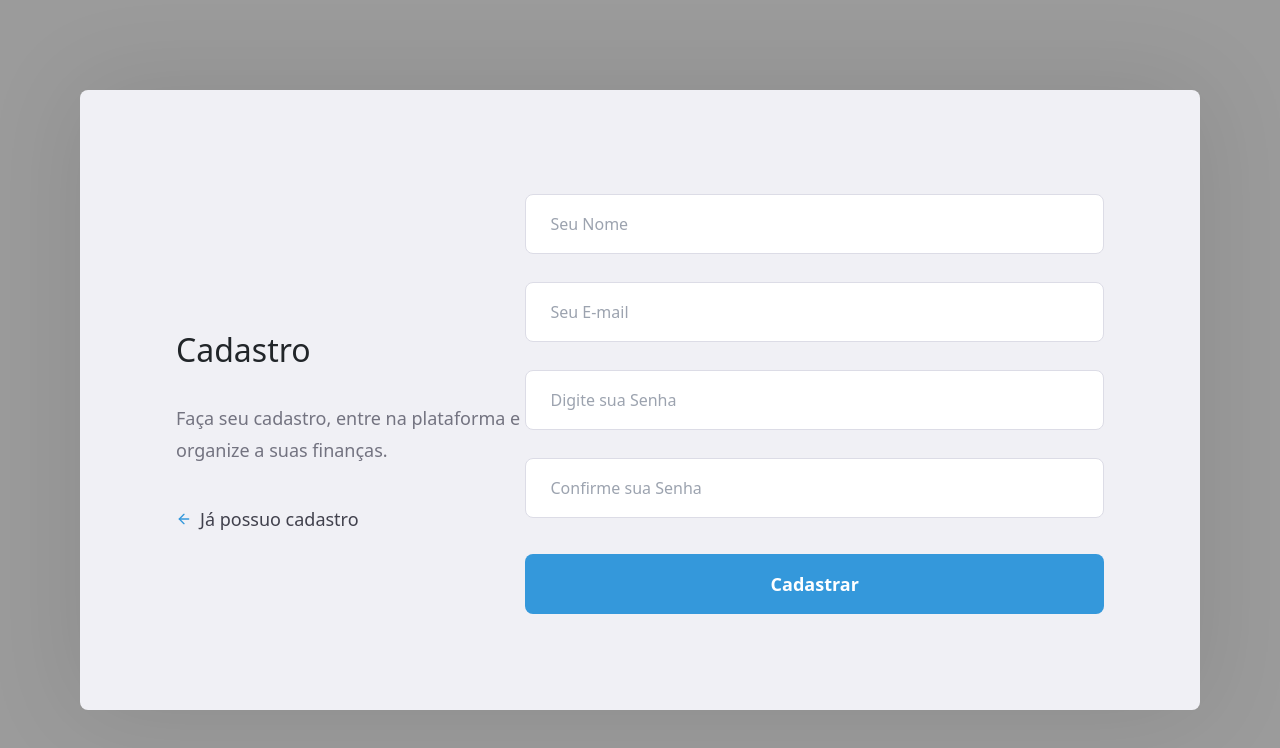
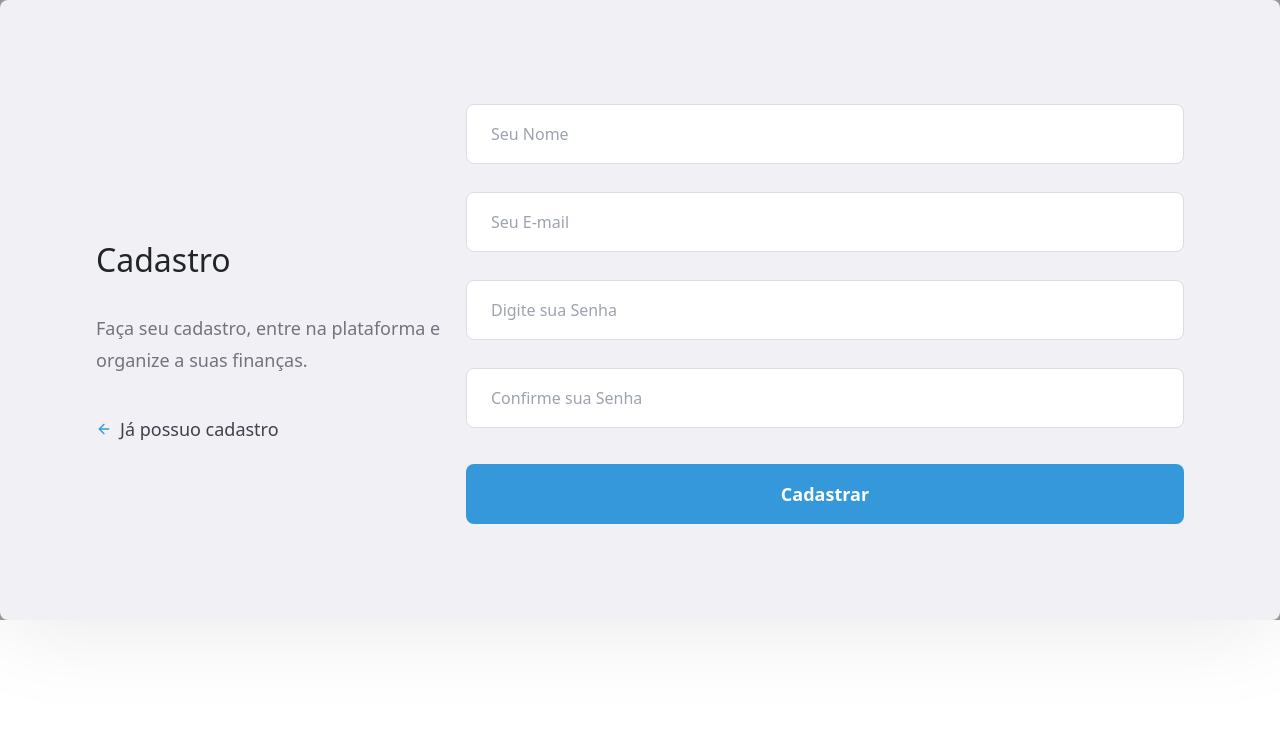
Before and after one commit to TheRplima/my-health, a React (Create React App) app in the folder frontend/: page /register in a window 1280 px wide. Shown: the top 748 px of the page. Built offline with nearby package versions, Linux system fonts and the light colour scheme; the HTML template or start-up script is replaced by a standard one.

Commit message:
fix layout

```diff
--- a/frontend/src/Components/UserProfile.jsx
+++ b/frontend/src/Components/UserProfile.jsx
@@ -24,10 +24,10 @@ const UserProfile = () => {
                 <div className="content">
                     <Container>
                         <Row>
-                            <Col md={4}>
+                            <Col lg={4}>
                                 <CardProfilePhoto />
                             </Col>
-                            <Col md={8}>
+                            <Col lg={8}>
                                 <Row>
                                     <Col md={6}>
                                         <CardConsumoAguaHoje />
--- a/frontend/src/Login/Login.jsx
+++ b/frontend/src/Login/Login.jsx
@@ -39,7 +39,7 @@ const Login = (props) => {
     }
 
     return (
-        <div className="app-container">
+        <div className="login-container">
             <div className="content">
                 <section>
                     <h1>Login</h1>
--- a/frontend/src/index.css
+++ b/frontend/src/index.css
@@ -13,7 +13,6 @@
 
 body {
   font: 400 14px Roboto, sans-serif;
-  background: #f0f0f5;
   -webkit-font-smoothing: antialiased;
 }
 
@@ -89,7 +88,7 @@ form textarea {
   background-color: #9b9b9b;
 }
 
-.app-container {
+.login-container {
   width: 100%;
   max-width: 1120px;
   height: 100vh;
@@ -100,7 +99,7 @@ form textarea {
   justify-content: center;
 }
 
-.app-container .content {
+.app-container .content, .login-container .content {
   width: 100%;
   padding: 96px;
   background: #f0f0f5;
```
